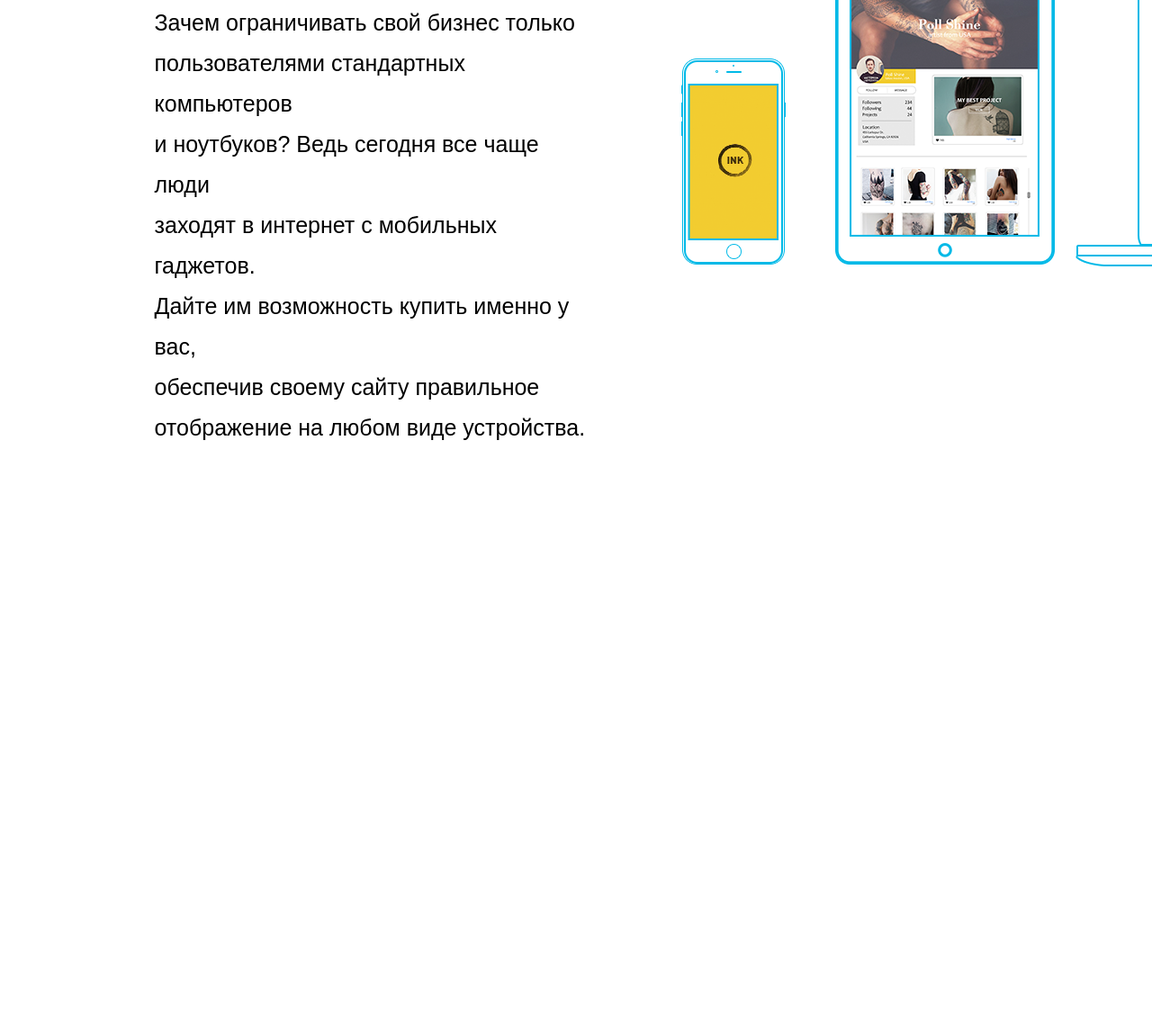
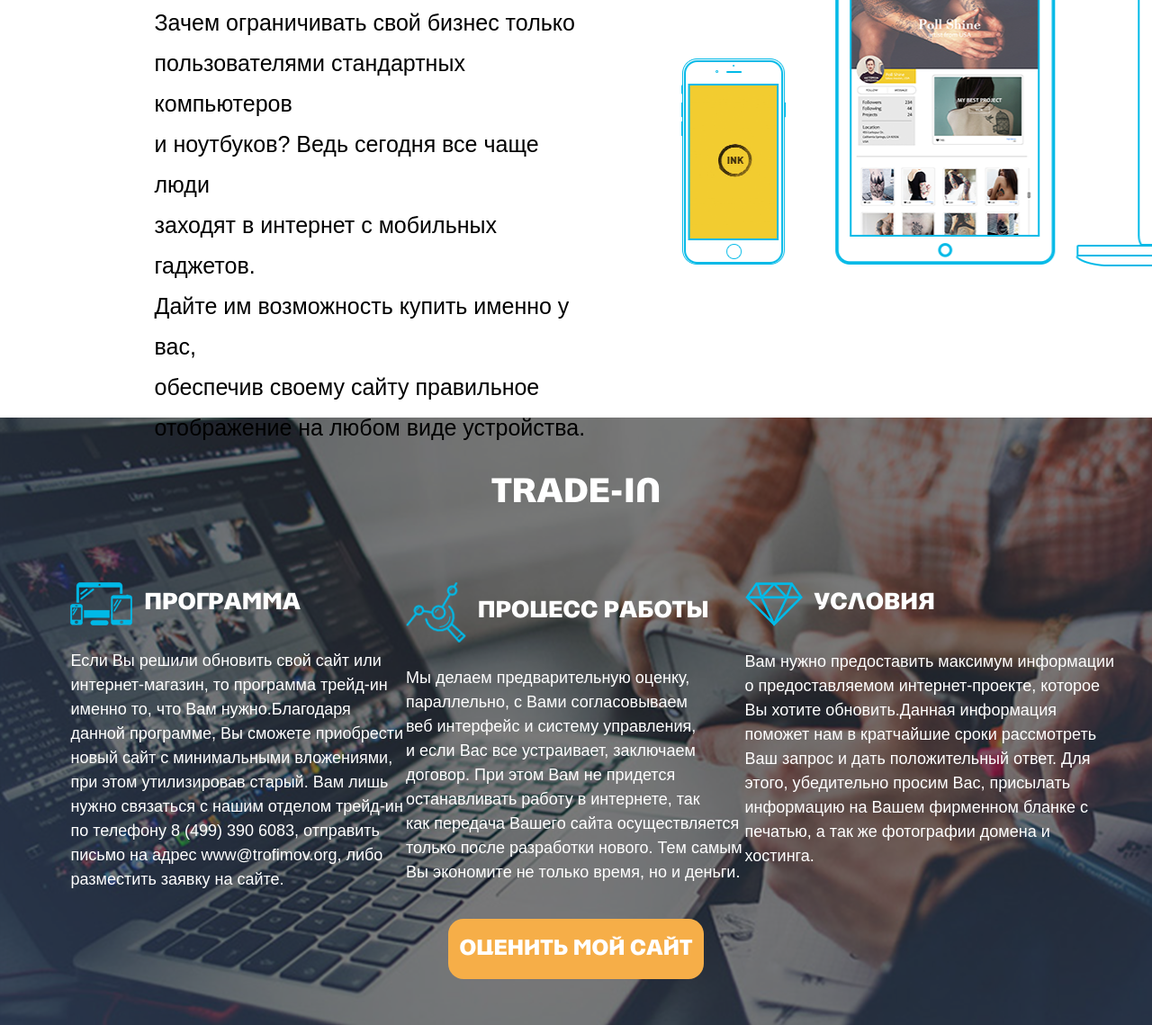
Before and after one commit to liahrothstein/LenaSIntermediateProject, a plain HTML site: page Dmitry/index.html in a window 1280 px wide. Shown: the part 5191-6330 px from the top of the page at 90% size. Before the commit the page ends 5689 px from the top, so only its background shows below. Drawn offline with Linux system fonts and the light colour scheme.

Commit message:
Trade-In was completed

```diff
--- a/Dmitry/index.html
+++ b/Dmitry/index.html
@@ -191,5 +191,65 @@
             </div>
             <div class="gadgets"></div>
         </div>
+        <div class="trade-in">
+            <div class="header">TRADE-IN</div>
+            <div class="blocks">
+                <div class="block">
+                    <div class="name">
+                        <img src="./trade-in/gadgets.png" alt="">
+                        <div class="text">ПРОГРАММА</div>
+                    </div>
+                    <div class="text">
+                        Если Вы решили обновить свой сайт или<br>
+                        интернет-магазин, то программа трейд-ин<br>
+                        именно то, что Вам нужно.Благодаря<br>
+                        данной программе, Вы сможете приобрести<br>
+                        новый сайт с минимальными вложениями,<br>
+                        при этом утилизировав старый. Вам лишь<br>
+                        нужно связаться с нашим отделом трейд-ин<br>
+                        по телефону 8 (499) 390 6083, отправить<br>
+                        письмо на адрес www@trofimov.org, либо<br>
+                        разместить заявку на сайте.
+                    </div>
+                </div>
+                <div class="block">
+                    <div class="name">
+                        <img src="./trade-in/loupe.png" alt="">
+                        <div class="text">ПРОЦЕСС РАБОТЫ</div>
+                    </div>
+                    <div class="text">
+                        Мы делаем предварительную оценку,<br>
+                        параллельно, с Вами согласовываем<br>
+                        веб интерфейс и систему управления,<br>
+                        и если Вас все устраивает, заключаем<br>
+                        договор. При этом Вам не придется<br>
+                        останавливать работу в интернете, так<br>
+                        как передача Вашего сайта осуществляется<br>
+                        только после разработки нового. Тем самым<br>
+                        Вы экономите не только время, но и деньги.
+                    </div>
+                </div>
+                <div class="block">
+                    <div class="name">
+                        <img src="./trade-in/diamond.png" alt="">
+                        <div class="text">УСЛОВИЯ</div>
+                    </div>
+                    <div class="text">
+                        Вам нужно предоставить максимум информации<br>
+                        о предоставляемом интернет-проекте, которое<br>
+                        Вы хотите обновить.Данная информация<br>
+                        поможет нам в кратчайшие сроки рассмотреть<br>
+                        Ваш запрос и дать положительный ответ. Для<br>
+                        этого, убедительно просим Вас, присылать<br>
+                        информацию на Вашем фирменном бланке с<br>
+                        печатью, а так же фотографии домена и<br>
+                        хостинга.
+                    </div>
+                </div>
+            </div>
+            <div class="button">
+                <button>ОЦЕНИТЬ МОЙ САЙТ</button>
+            </div>
+        </div>
     </body>
 </html>
--- a/Dmitry/style.css
+++ b/Dmitry/style.css
@@ -420,13 +420,13 @@ div.portfolio div.footer button{
 div.adaptability{
     height: 768px;
     padding-left: 13.4vw;
-    background: url(./adaptability/background.png);
+    background: url(./adaptability/background.png) no-repeat;
     display: flex;
     justify-content: space-between;
 }
 div.adaptability div.gadgets{
     width: 50vw;
-    background: url(./adaptability/gadgets.png);
+    background: url(./adaptability/gadgets.png) no-repeat;
 }
 div.adaptability div.main{
     display: flex;
@@ -443,3 +443,58 @@ div.adaptability div.main div.text{
     font-size: 25px;
     line-height: 45px;
 }
+
+/* Trade-In */
+
+div.trade-in{
+    background: url(./trade-in/background.png) no-repeat;
+    color: white;
+}
+div.trade-in div.header{
+    margin: 0 0 75px;
+    padding-top: 63px;
+    font-family: Parangon530C;
+    font-size: 38px;
+    text-align: center;
+}
+div.trade-in div.blocks{
+    display: flex;
+    justify-content: space-between;
+    margin: 0 3.27vw 0 6.13vw;
+}
+div.trade-in div.blocks div.block div.name{
+    display: flex;
+    align-items: center;
+}
+div.trade-in div.blocks div.block div.name:first-child div.text:last-child{
+    margin-left: 1vw;
+    margin-top: 0;
+    font-family: Parangon530C;
+    font-size: 26px;
+}
+div.trade-in div.blocks div.block div.text{
+    margin-top: 26px;
+    font-family: Arial, Helvetica, sans-serif;
+    line-height: 27px;
+    font-size: 18px;
+}
+div.trade-in div.button{
+    display: flex;
+    justify-content: center;
+    margin-top: 30px;
+    padding-bottom: 51px;
+}
+div.trade-in div.button button{
+    width: 22.2vw;
+    height: 67px;
+    border: none;
+    border-radius: 17px;
+    background-color: #f6ae48;
+    color: white;
+    font-family: Parangon530C;
+    font-size: 24px;
+    cursor: pointer;
+}
+div.trade-in div.button button:hover{
+    background-color: #00b9e7;
+}
```
Also changed, not shown: Dmitry/trade-in/background.png (added), Dmitry/trade-in/diamond.png (added), Dmitry/trade-in/gadgets.png (added), Dmitry/trade-in/loupe.png (added).
